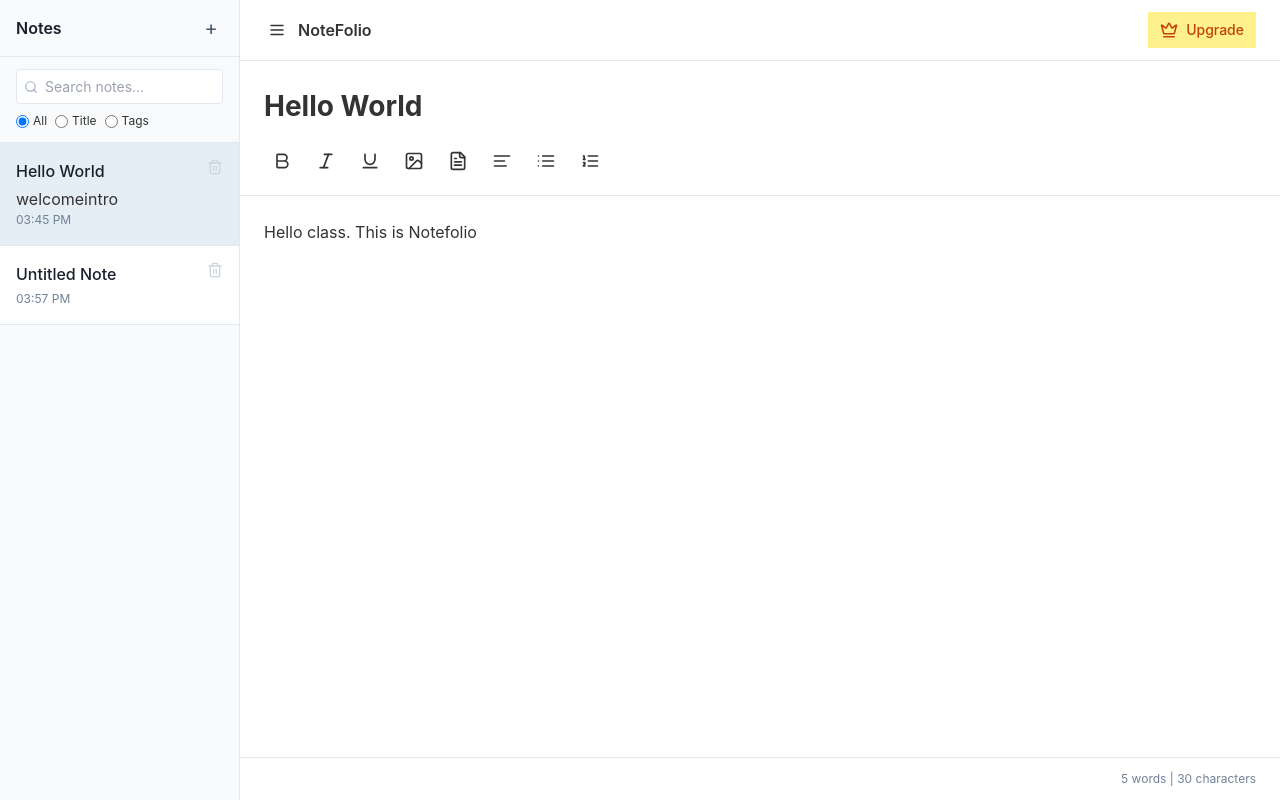
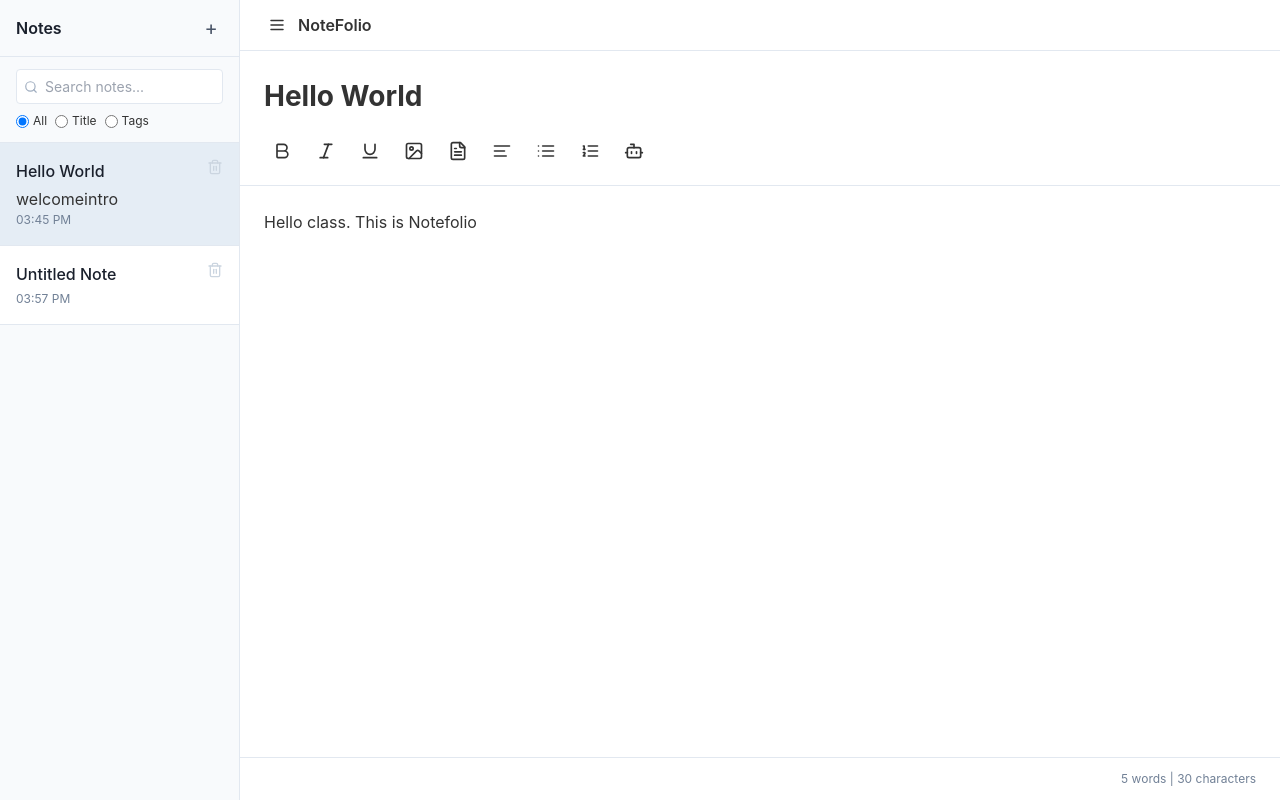
Before and after one commit to Chronicz/NoteFolio, a Next.js app in the folder frontend/notefolio/: page / in a window 1280 px wide. Built offline with nearby package versions, Linux system fonts and the light colour scheme.

Commit message:
Update note-editor.tsx

```diff
--- a/frontend/notefolio/components/note-editor.tsx
+++ b/frontend/notefolio/components/note-editor.tsx
@@ -1,10 +1,11 @@
 "use client"
 
 import type React from "react"
-import{useRouter} from "next/navigation"
+
 import { useState, useRef, useEffect } from "react"
-import { ImageIcon, FileText, AlignLeft, List, ListOrdered, Menu, Bold, Italic, Underline,Crown } from "lucide-react"
+import { ImageIcon, FileText, AlignLeft, List, ListOrdered, Menu, Bold, Italic, Underline, BotIcon } from "lucide-react"
 import { useNotes } from "./note-context"
+import AiAssistant from "./ai-assistant"
 
 export default function NoteEditor({ toggleSidebar }: { toggleSidebar: () => void }) {
   const { notes, activeNoteId, updateNote } = useNotes()
@@ -14,10 +15,10 @@
   const [charCount, setCharCount] = useState(0)
   const [isEditingTitle, setIsEditingTitle] = useState(false)
   const [titleValue, setTitleValue] = useState(activeNote?.title || "")
+  const [isAiAssistantOpen, setIsAiAssistantOpen] = useState(false)
 
   const contentEditableRef = useRef<HTMLDivElement>(null)
   const titleInputRef = useRef<HTMLInputElement>(null)
-  const router=useRouter()
 
   // Sync the content state with the contentEditable element when active note changes
   useEffect(() => {
@@ -88,6 +89,10 @@
     contentEditableRef.current?.focus()
   }
 
+  const toggleAiAssistant = () => {
+    setIsAiAssistantOpen(!isAiAssistantOpen)
+  }
+
   return (
     <div className="editor-container">
       <div className="app-header">
@@ -95,11 +100,6 @@
           <Menu size={18} />
         </button>
         <span className="app-title">NoteFolio</span>
-
-        <button className="ml-auto flex items-center gap-2 bg-yellow-200 text-orange-700 border-none rounded-md px-3 py-2 font-medium text-sm cursor-pointer transition-all duration-200 ease-in-out hover:bg-yellow-200" aria-label="Upgrade to premium" onClick={()=> router.push("/payment-folder")}>
-          <Crown size={18} />
-          <span className="premium-text">Upgrade</span>
-        </button>
       </div>
 
       {isEditingTitle ? (
@@ -153,6 +153,9 @@
         <button className="toolbar-button" aria-label="Numbered list" onClick={() => formatText("insertOrderedList")}>
           <ListOrdered size={20} />
         </button>
+        <button className="toolbar-button" aria-label="AI Assistant" onClick={toggleAiAssistant}>
+          <BotIcon size={20} />
+        </button>
       </div>
 
       <div className="editor-content">
@@ -170,6 +173,8 @@
           {wordCount} {wordCount === 1 ? "word" : "words"} | {charCount} {charCount === 1 ? "character" : "characters"}
         </div>
       </div>
+
+      <AiAssistant isOpen={isAiAssistantOpen} onClose={() => setIsAiAssistantOpen(false)} />
     </div>
   )
 }
```
